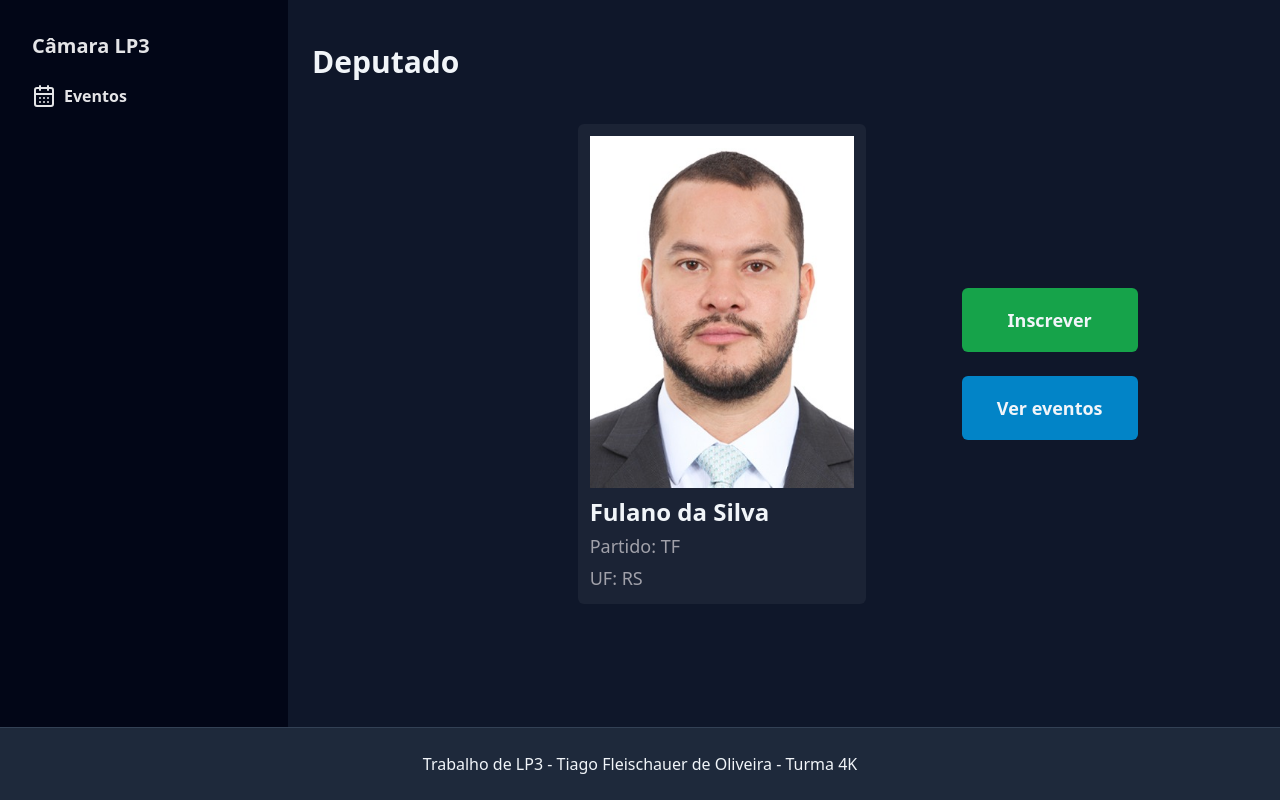
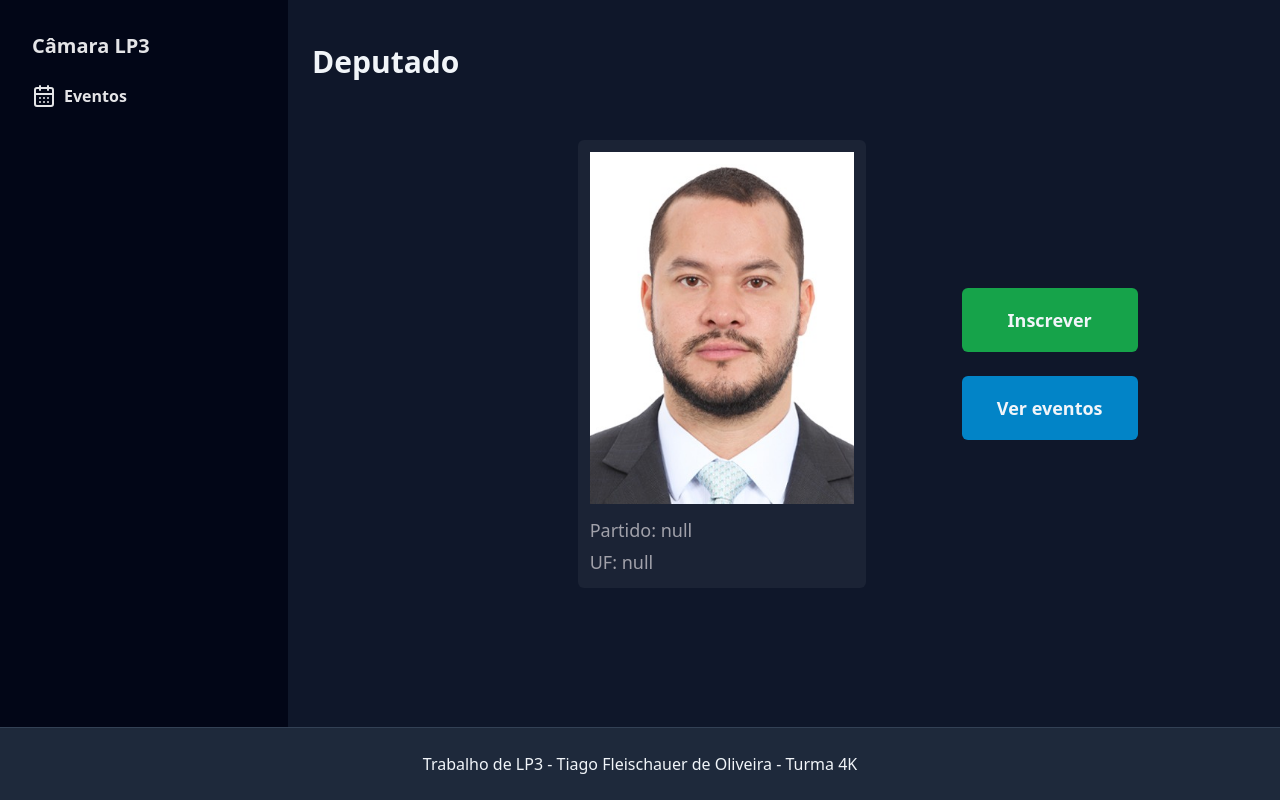
Before and after one commit to TiagoFleischauer/next-lp3, a Next.js app: page /deputado in a window 1280 px wide. Built offline with nearby package versions, Linux system fonts and the light colour scheme.

Commit message:
feat: props para tela de deputado

```diff
--- a/src/app/deputado/page.tsx
+++ b/src/app/deputado/page.tsx
@@ -1,8 +1,12 @@
+"use client";
+
 import Image from "next/image";
 import { Button } from "../components/Button";
 import { Title } from "../components/Title";
+import { useSearchParams } from "next/navigation";
 
 export default function Deputado() {
+  const props = useSearchParams();
   return (
     <main className="flex flex-1 p-6">
       <Title text="Deputado" />
@@ -16,9 +20,15 @@ export default function Deputado() {
             alt={`Deputado`}
           />
           <div className="flex flex-col gap-1">
-            <strong className="font-semibold text-2xl">Fulano da Silva</strong>
-            <span className="text-lg text-zinc-400">Partido: TF</span>
-            <span className="text-lg text-zinc-400">UF: RS</span>
+            <strong className="font-semibold text-2xl">
+              {props.get("nomeCivil")}
+            </strong>
+            <span className="text-lg text-zinc-400">{`Partido: ${props.get(
+              "siglaPartido"
+            )}`}</span>
+            <span className="text-lg text-zinc-400">{`UF: ${props.get(
+              "siglaUf"
+            )}`}</span>
           </div>
         </div>
         <div className="flex flex-col gap-6">
--- a/src/app/page.tsx
+++ b/src/app/page.tsx
@@ -29,7 +29,7 @@ export default function Home() {
           return (
             <Link
               key={deputado.id}
-              href="/deputado"
+              href={{ pathname: "/deputado", query: deputado }}
               className="bg-white/5 p-3 rounded-md flex flex-col gap-2 hover:bg-white/10"
             >
               <Image
```
